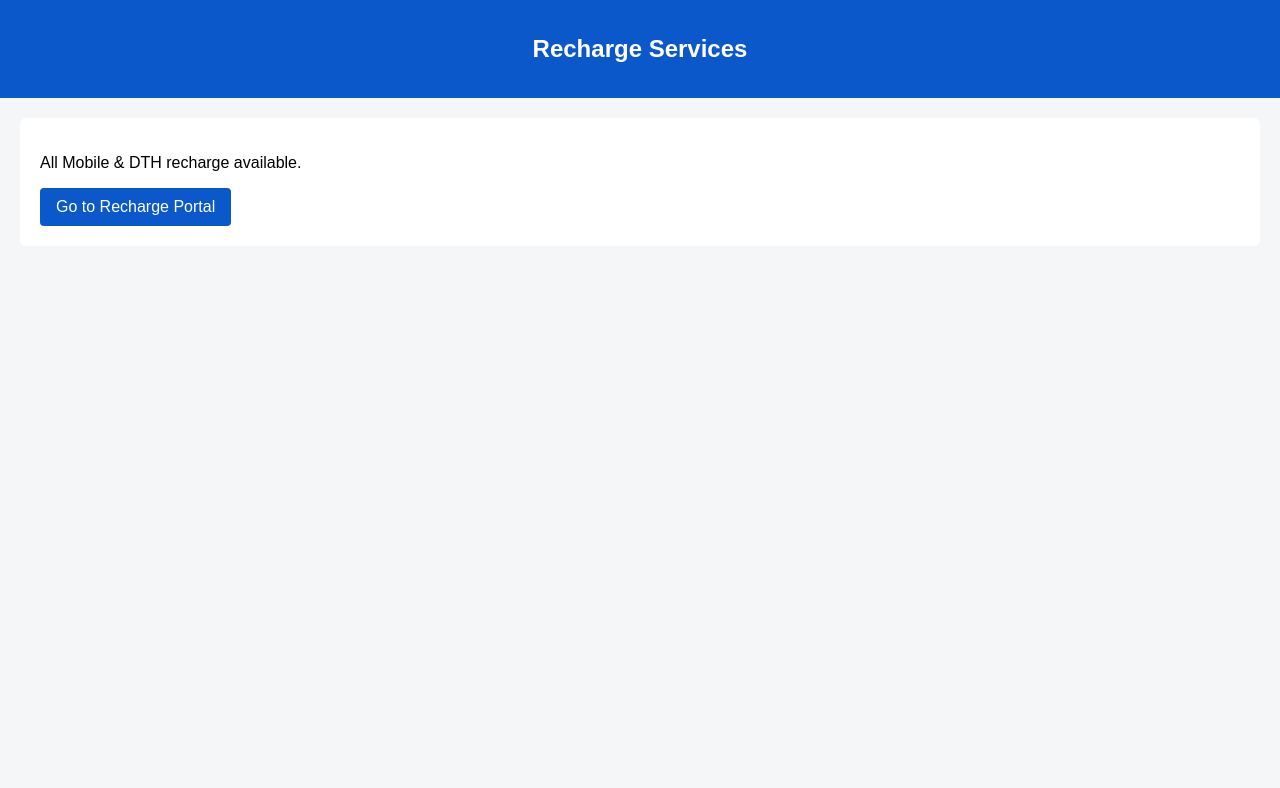
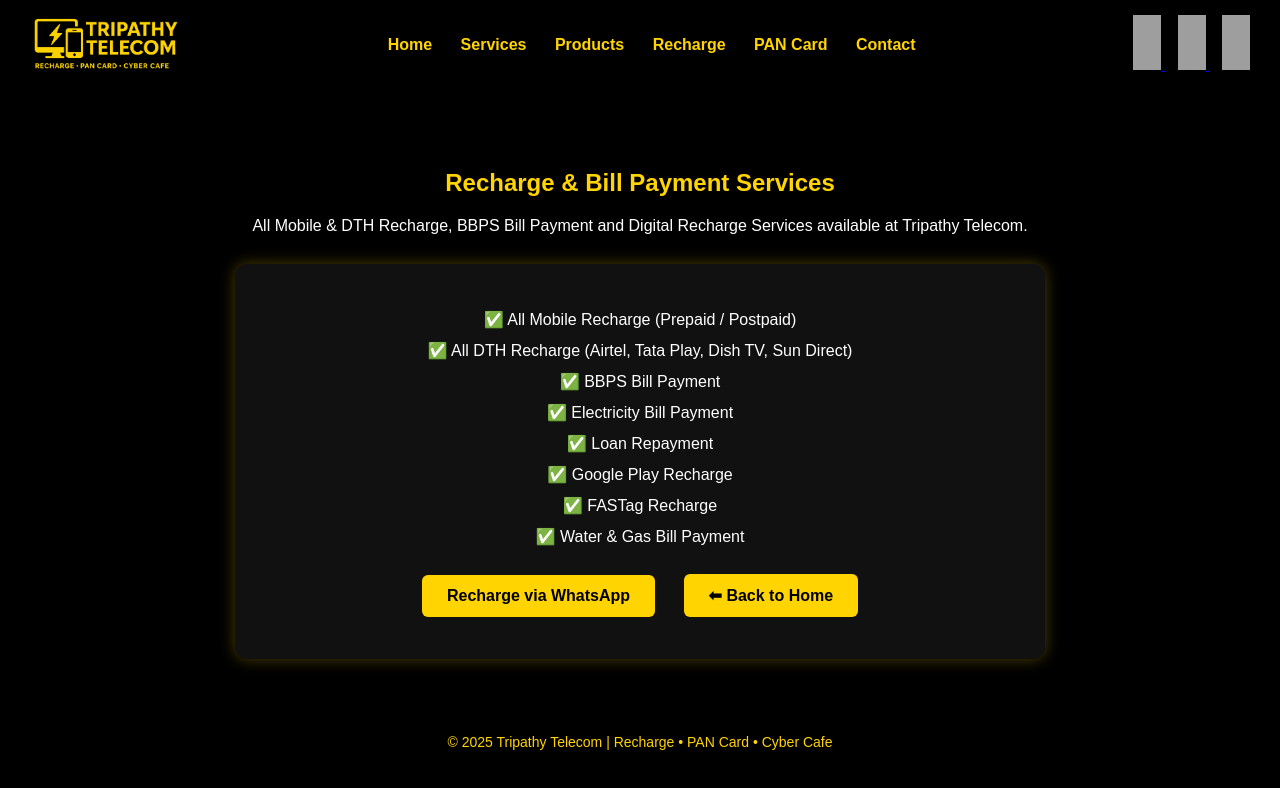
Before and after one commit to tripathytelecom/tripathy-telecom-website, a plain HTML site: page recharge.html in a window 1280 px wide. Drawn offline with Linux system fonts and the light colour scheme; grey boxes are pictures that could not be loaded.

Commit message:
Update recharge.html

```diff
--- a/recharge.html
+++ b/recharge.html
@@ -1,27 +1,178 @@
 <!DOCTYPE html>
-<html>
+<html lang="en">
 <head>
-  <title>Recharge | TRIPATHY TELECOM</title>
-  <meta name="viewport" content="width=device-width, initial-scale=1">
-  <style>
-    body{font-family:Arial;background:#f4f6f8;margin:0}
-    header{background:#0a58ca;color:#fff;padding:15px;text-align:center}
-    .box{background:#fff;margin:20px;padding:20px;border-radius:6px}
-    a.btn{display:inline-block;background:#0a58ca;color:#fff;padding:10px 16px;border-radius:4px;text-decoration:none}
-  </style>
+<meta charset="UTF-8">
+<meta name="viewport" content="width=device-width, initial-scale=1.0">
+<title>Recharge Services | Tripathy Telecom</title>
+
+<style>
+body{
+    margin:0;
+    font-family:Arial, Helvetica, sans-serif;
+    background:#000;
+    color:#fff;
+}
+
+/* HEADER */
+header{
+    background:#000;
+    padding:15px 30px;
+    display:flex;
+    align-items:center;
+    justify-content:space-between;
+}
+
+header img{
+    height:55px;
+}
+
+nav a{
+    color:#ffd400;
+    text-decoration:none;
+    margin:0 12px;
+    font-weight:bold;
+}
+
+nav a:hover{
+    text-decoration:underline;
+}
+
+/* SOCIAL ICONS */
+.social a{
+    margin-left:12px;
+}
+
+.social img{
+    width:28px;
+}
+
+/* PAGE CONTENT */
+.section{
+    padding:60px 20px;
+    text-align:center;
+}
+
+.section h1{
+    color:#ffd400;
+    margin-bottom:15px;
+}
+
+.section p{
+    max-width:800px;
+    margin:0 auto 25px;
+    line-height:1.7;
+}
+
+/* SERVICE BOX */
+.box{
+    background:#111;
+    padding:30px;
+    border-radius:12px;
+    max-width:750px;
+    margin:0 auto;
+    box-shadow:0 0 15px rgba(255,212,0,0.3);
+}
+
+/* LIST */
+.box ul{
+    list-style:none;
+    padding:0;
+}
+
+.box li{
+    margin:12px 0;
+    font-size:16px;
+}
+
+/* BUTTONS */
+.btn{
+    display:inline-block;
+    margin:12px;
+    padding:12px 25px;
+    background:#ffd400;
+    color:#000;
+    font-weight:bold;
+    text-decoration:none;
+    border-radius:6px;
+}
+
+.btn:hover{
+    background:#fff;
+}
+
+/* FOOTER */
+footer{
+    background:#000;
+    color:#ffd400;
+    text-align:center;
+    padding:15px;
+    font-size:14px;
+}
+</style>
 </head>
+
 <body>
 
+<!-- HEADER -->
 <header>
-  <h2>Recharge Services</h2>
+    <img src="logo.png" alt="Tripathy Telecom Logo">
+
+    <nav>
+        <a href="index.html">Home</a>
+        <a href="index.html#services">Services</a>
+        <a href="products.html">Products</a>
+        <a href="recharge.html">Recharge</a>
+        <a href="pan-card.html">PAN Card</a>
+        <a href="contact.html">Contact</a>
+    </nav>
+
+    <div class="social">
+        <a href="https://wa.me/918670244552" target="_blank">
+            <img src="https://upload.wikimedia.org/wikipedia/commons/6/6b/WhatsApp.svg">
+        </a>
+        <a href="#" target="_blank">
+            <img src="https://upload.wikimedia.org/wikipedia/commons/1/1b/Facebook_icon.svg">
+        </a>
+        <a href="#" target="_blank">
+            <img src="https://upload.wikimedia.org/wikipedia/commons/b/b8/YouTube_Logo_2017.svg">
+        </a>
+    </div>
 </header>
 
-<div class="box">
-  <p>All Mobile & DTH recharge available.</p>
-  <a class="btn" href="http://tripathytelecom.com" target="_blank">
-    Go to Recharge Portal
-  </a>
-</div>
+<!-- RECHARGE CONTENT -->
+<section class="section">
+    <h1>Recharge & Bill Payment Services</h1>
+    <p>
+        All Mobile & DTH Recharge, BBPS Bill Payment and Digital Recharge Services
+        available at Tripathy Telecom.
+    </p>
+
+    <div class="box">
+        <ul>
+            <li>✅ All Mobile Recharge (Prepaid / Postpaid)</li>
+            <li>✅ All DTH Recharge (Airtel, Tata Play, Dish TV, Sun Direct)</li>
+            <li>✅ BBPS Bill Payment</li>
+            <li>✅ Electricity Bill Payment</li>
+            <li>✅ Loan Repayment</li>
+            <li>✅ Google Play Recharge</li>
+            <li>✅ FASTag Recharge</li>
+            <li>✅ Water & Gas Bill Payment</li>
+        </ul>
+
+        <a class="btn" href="https://wa.me/918670244552" target="_blank">
+            Recharge via WhatsApp
+        </a>
+
+        <a class="btn" href="index.html">
+            ⬅ Back to Home
+        </a>
+    </div>
+</section>
+
+<!-- FOOTER -->
+<footer>
+    © 2025 Tripathy Telecom | Recharge • PAN Card • Cyber Cafe
+</footer>
 
 </body>
 </html>
```
